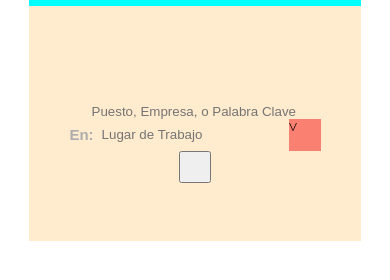
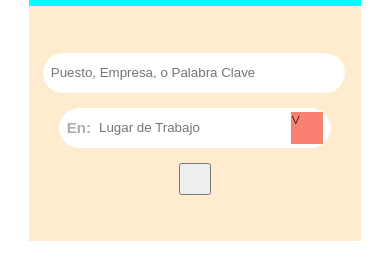
Before and after one commit to Brianidle/Responsive-Design-Practica, a plain HTML site: page Zona Jobs-Home Page/index.html in a window 390 px wide. Shown: the part 52-332 px from the top of the page. Drawn offline with Linux system fonts and the light colour scheme.

Commit message:
First Version of the search bar, which looks like the ZonaJobs search bar with responsive design, completed. Search Bar with responsive design V1.0

```diff
--- a/Zona Jobs-Home Page/styles.css
+++ b/Zona Jobs-Home Page/styles.css
@@ -109,8 +109,26 @@ input:focus, textarea:focus, select:focus{
     .searchBar{
         flex-direction: column;
         background-color: transparent;
+        height: unset;
+    }
+    .searchInput{
+        height: 40px;
+        width: 95%;
+        max-width: unset;
+        min-width: unset;
+        margin-bottom: 15px;
+        border-radius: 20px;
+        background-color: white;
     }
     .searchBarSeparator{
         display: none;
     }
+    .locationSearchBar{
+        height: 40px;
+        width: 85%;
+        border-radius: 20px;
+        margin-bottom: 15px;
+        padding: 0px 8px;
+        background-color: white;
+    }
 }
```
